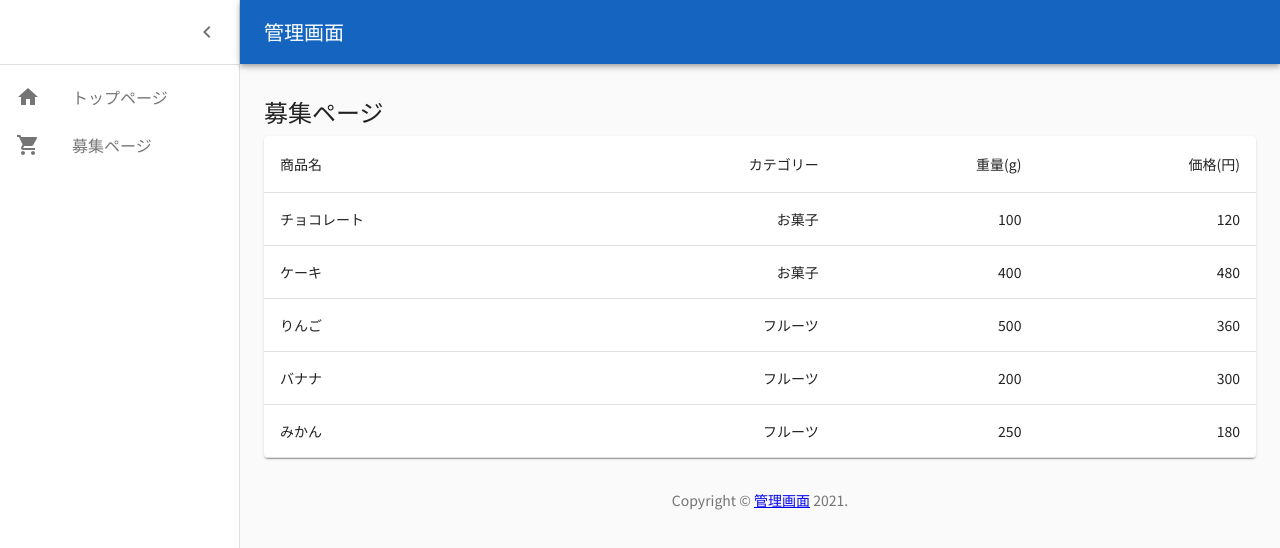
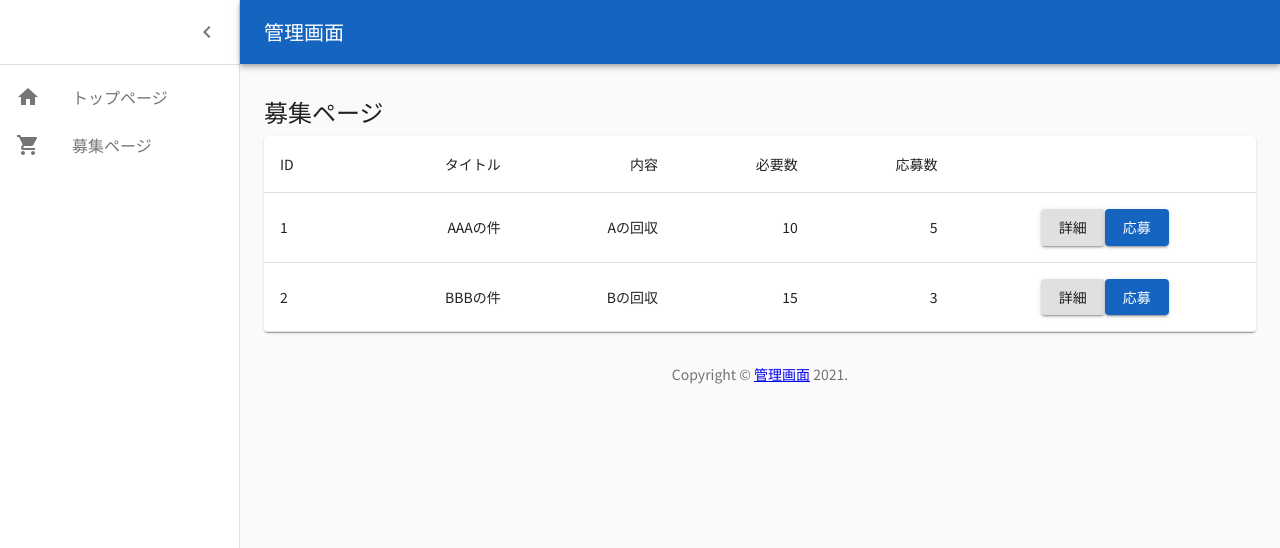
Before and after one commit to nakashi120/practice-partner, a React (Create React App) app: page /wanteds in a window 1280 px wide. Shown: the top 548 px of the page. Built offline with nearby package versions, Linux system fonts and the light colour scheme.

Commit message:
add detail and apply button

```diff
--- a/src/components/pages/WantedPage.tsx
+++ b/src/components/pages/WantedPage.tsx
@@ -8,22 +8,21 @@ import TableContainer from "@material-ui/core/TableContainer"
 import TableHead from "@material-ui/core/TableHead"
 import TableRow from "@material-ui/core/TableRow"
 import Paper from "@material-ui/core/Paper"
+import Button from "@material-ui/core/Button"
 
 const createData = (
-  name: string,
-  category: string,
-  weight: number,
-  price: number
+  id: number,
+  title: string,
+  body: string,
+  requiredNum: number,
+  applicationNum: number
 ) => {
-  return { name, category, weight, price }
+  return { id, title, body, requiredNum, applicationNum }
 }
 
 const rows = [
-  createData("チョコレート", "お菓子", 100, 120),
-  createData("ケーキ", "お菓子", 400, 480),
-  createData("りんご", "フルーツ", 500, 360),
-  createData("バナナ", "フルーツ", 200, 300),
-  createData("みかん", "フルーツ", 250, 180),
+  createData(1, "AAAの件", "Aの回収", 10, 5),
+  createData(2, "BBBの件", "Bの回収", 15, 3),
 ]
 
 const useStyles = makeStyles({
@@ -41,21 +40,30 @@ const ProductPage: React.FC = () => {
         <Table className={classes.table} aria-label="simple table">
           <TableHead>
             <TableRow>
-              <TableCell>商品名</TableCell>
-              <TableCell align="right">カテゴリー</TableCell>
-              <TableCell align="right">重量(g)</TableCell>
-              <TableCell align="right">価格(円)</TableCell>
+              <TableCell align="left">ID</TableCell>
+              <TableCell align="right">タイトル</TableCell>
+              <TableCell align="right">内容</TableCell>
+              <TableCell align="right">必要数</TableCell>
+              <TableCell align="right">応募数</TableCell>
+              <TableCell></TableCell>
             </TableRow>
           </TableHead>
           <TableBody>
-            {rows.map((row) => (
-              <TableRow key={row.name}>
-                <TableCell component="th" scope="row">
-                  {row.name}
+            {rows.map((row, index) => (
+              <TableRow key={index}>
+                <TableCell align="left">{row.id}</TableCell>
+                <TableCell component="th" scope="row" align="right">
+                  {row.title}
                 </TableCell>
-                <TableCell align="right">{row.category}</TableCell>
-                <TableCell align="right">{row.weight}</TableCell>
-                <TableCell align="right">{row.price}</TableCell>
+                <TableCell align="right">{row.body}</TableCell>
+                <TableCell align="right">{row.requiredNum}</TableCell>
+                <TableCell align="right">{row.applicationNum}</TableCell>
+                <TableCell align="center">
+                  <Button variant="contained">詳細</Button>
+                  <Button variant="contained" color="primary">
+                    応募
+                  </Button>
+                </TableCell>
               </TableRow>
             ))}
           </TableBody>
```
